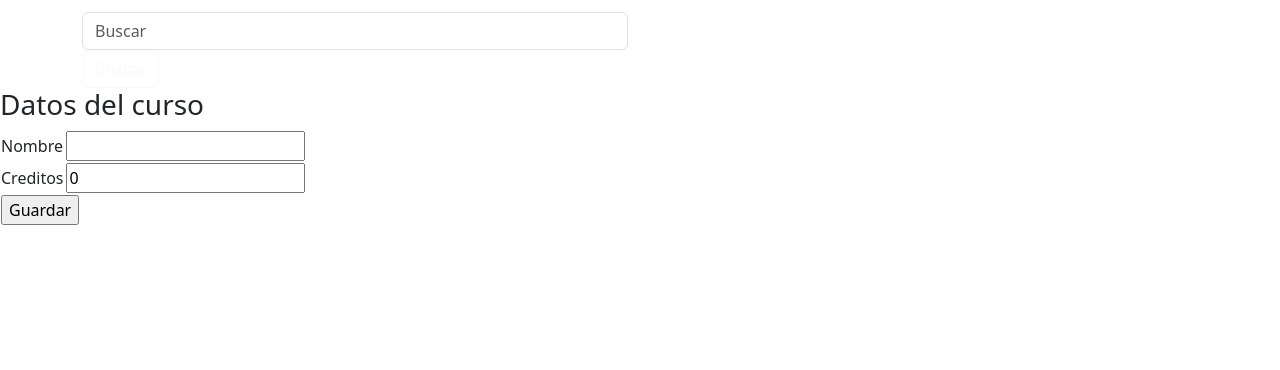
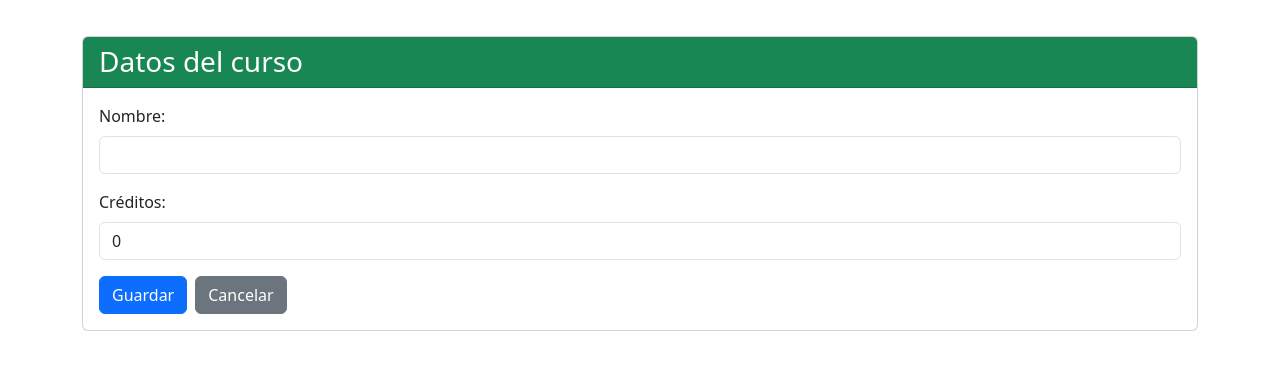
Before and after one commit to Alexxp36/semana-8-prueba, a Spring Boot app: page /form in a window 1280 px wide. Shown: the part 68-438 px from the top of the page. Run offline with Spring Boot 4, Linux system fonts and the light colour scheme.

Commit message:
Mejorar diseño del formulario con Bootstrap cards y form-controls

```diff
--- a/demo/src/main/resources/templates/formView.html
+++ b/demo/src/main/resources/templates/formView.html
@@ -58,37 +58,27 @@
     </nav>
 </header>
 
-<div class="container">
-    <div class="row">
-        <form class="col-6" role="search">
-            <input class="form-control me-2" type="search" placeholder="Buscar" aria-label="Search">
-            <button class="btn btn-outline-light" type="submit">Buscar</button>
-        </form>
-    </div>
-</div>
-
-<div>
-    <div>
-        <form th:action="@{/form}" th:object="${curso}" method="post">
-            <div>
-                <h3>Datos del curso</h3>
-                <table>
-                    <tr>
-                        <td><label>Nombre</label></td>
-                        <td><input th:field="*{nombre}"/></td>
-                    </tr>
-                    <tr>
-                        <td><label>Creditos</label></td>
-                        <td><input th:field="*{creditos}"/></td>
-                    </tr>
-                    <tr>
-                        <td colspan="2">
-                            <input type="submit" value="Guardar"/>
-                        </td>
-                    </tr>
-                </table>
-            </div>
-        </form>
+<div class="container mt-4">
+    <div class="card">
+        <div class="card-header bg-success text-white">
+            <h3 class="mb-0">Datos del curso</h3>
+        </div>
+        <div class="card-body">
+            <form th:action="@{/form}" th:object="${curso}" method="post">
+                <div class="mb-3">
+                    <label for="nombre" class="form-label">Nombre:</label>
+                    <input type="text" class="form-control" id="nombre" th:field="*{nombre}" required/>
+                </div>
+                <div class="mb-3">
+                    <label for="creditos" class="form-label">Créditos:</label>
+                    <input type="number" class="form-control" id="creditos" th:field="*{creditos}" required/>
+                </div>
+                <div class="d-grid gap-2 d-md-flex justify-content-md-start">
+                    <button type="submit" class="btn btn-primary">Guardar</button>
+                    <a th:href="@{/listar}" class="btn btn-secondary">Cancelar</a>
+                </div>
+            </form>
+        </div>
     </div>
 </div>
 
```
